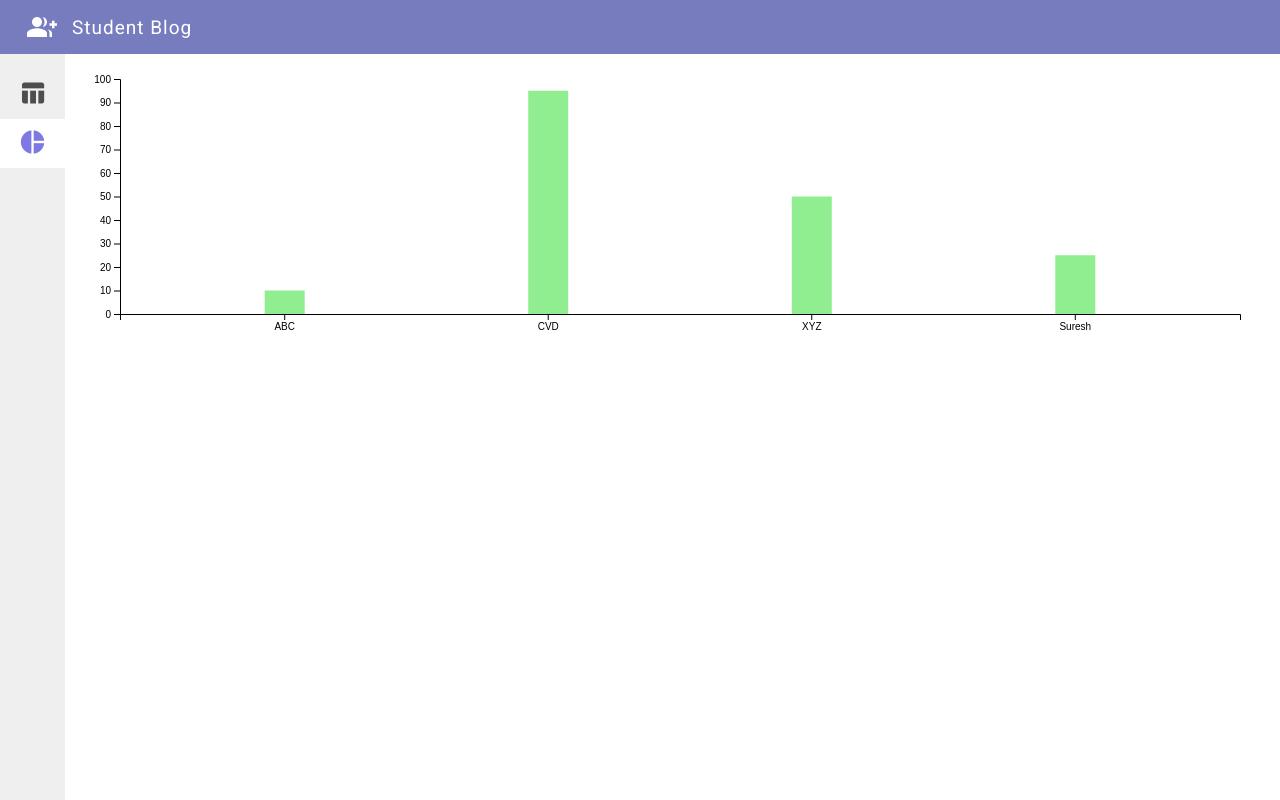
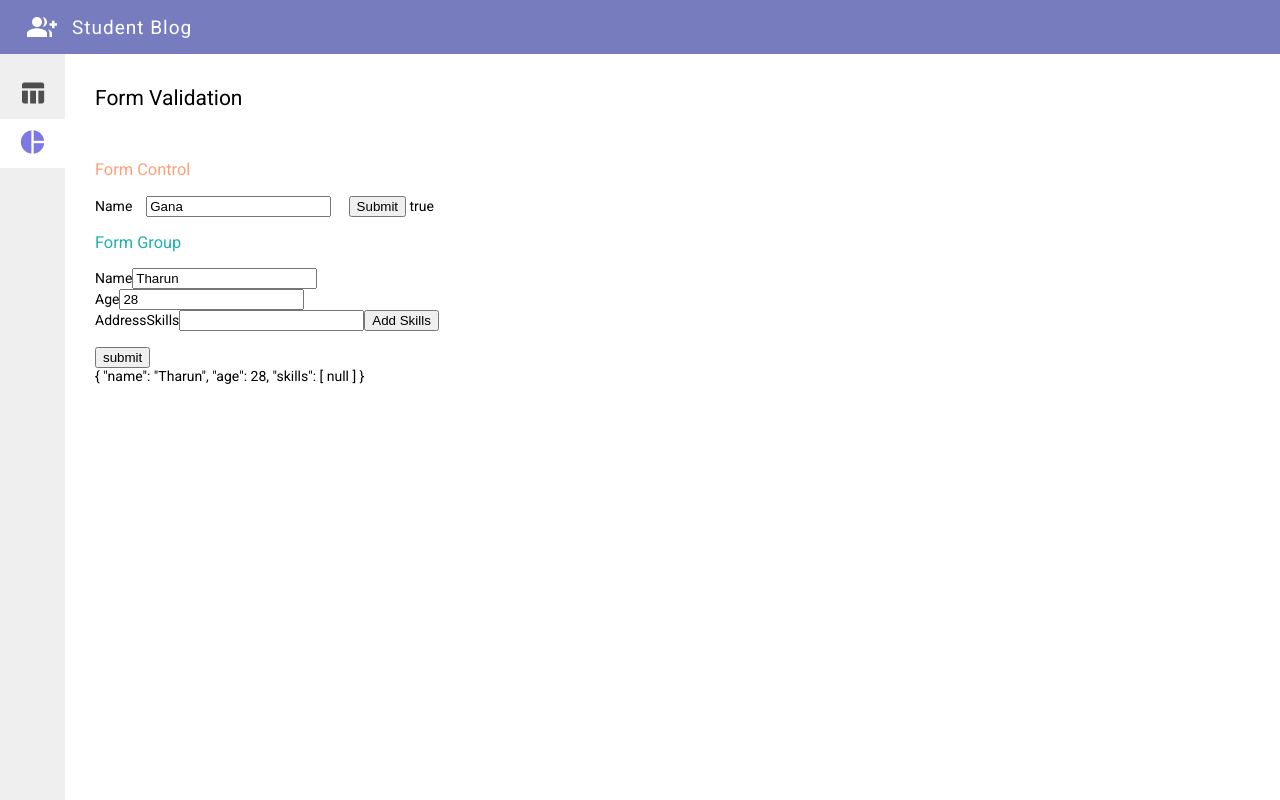
Before and after one commit to PGana/HCLGridView, an Angular app: page /chart in a window 1280 px wide. Built offline with nearby package versions, Linux system fonts and the light colour scheme.

Commit message:
D3 js implementation

```diff
--- a/src/app/modules/chart/chart.component.html
+++ b/src/app/modules/chart/chart.component.html
@@ -10,4 +10,6 @@
 </div>
 </div>
 
-<app-bar-chart></app-bar-chart>
+<!-- <app-bar-chart></app-bar-chart> -->
+<!-- <app-demo></app-demo> -->
+<app-forms></app-forms>
--- /dev/null
+++ b/src/app/modules/ruff/demo.component.html
@@ -0,0 +1,8 @@
+
+<h1>{{message}}</h1>
+
+<!-- <h2 style="color:lightsalmon">{{resPromise}} </h2> -->
+
+<ul>
+    <li *ngFor="let v of resPromise"> {{v}}</li>
+</ul>
--- /dev/null
+++ b/src/app/modules/ruff/demo.component.ts
@@ -0,0 +1,87 @@
+import { Component, OnInit } from '@angular/core';
+import { Observable, Subject, BehaviorSubject } from 'rxjs';
+
+@Component({
+    selector: 'app-demo',
+    templateUrl: 'demo.component.html',
+    styleUrls: ['demo.component.scss']
+})
+export class DemoComponent implements OnInit {
+    message = 'Hello there';
+    resPromise = [];
+
+    ngOnInit() {
+        let i = 0;
+        const observerObj = new Observable((observer) => {
+            observer.next('Hello there');
+            observer.next('I am fine how are you');
+            observer.next('Thanks, Iam good');
+            setInterval(() => {
+                observer.next(`Hello ${i++}`);
+            }, 2000);
+            /// Comunication get end when you call the complete method
+            // observer.complete();
+            // observer.next('Not bad');
+
+            /// You can also use error
+            // observer.error('You are not man');
+        });
+
+        /// create refrece varibale so that we can it gives us option  to terminate subscription
+        const obj = observerObj.subscribe(
+            (res: any) => this.resPromise.push(res),
+            err => console.log(err),
+            () => this.resPromise.push('Completed')
+        );
+
+        /**
+         * What if you have mutiple subscription on same observable.
+         * Deffinityly we have duplciate values, how do we unsubscribe at once ?
+         * all we have to do is  consider second as child observer
+         * like belo
+         */
+        const obj2 = observerObj.subscribe(res => this.resPromise.push(res));
+
+        /// Append obj2 as child observer
+        obj.add(obj2);
+
+
+        setTimeout(() => {
+            obj.unsubscribe();
+        }, 10000);
+
+        this.onSubjectObs();
+        this.onbehaviourSubject();
+    }
+
+    /**
+     * Subject is different from observable,
+     * because observer will emit the value (observer.next([value])) outside of the observable function.
+     * Observer emitted values only subscibe after subsciption initialized.
+     * That means, observer.next has to use ofter subscribe the observer.
+     *
+     */
+    onSubjectObs() {
+        const obs = new Subject();
+        /// This line will not get emit because it's before subscribe
+        obs.next('Hello');
+        const sub = obs.subscribe(
+            data => {
+                // console.log('Subject 1: ' + data)
+            }
+        );
+        obs.next('Hello there Here I am ');
+    }
+
+    /**
+     * Behavior Subject is one type of subject, which has its own features such as
+     * 1. Default emit value(where is no observer to emit the value) call when we create instace of bheaviorsubject
+     * 2. it call emit value even in before or after subscribe the observable.
+     */
+    onbehaviourSubject() {
+        const behavior = new BehaviorSubject('first call');
+        behavior.next('Second Call');
+        const sub = behavior.subscribe(data => console.log('Behavior Sub: ' + data));
+        behavior.next('3rd Call');
+    }
+}
--- /dev/null
+++ b/src/app/modules/ruff/forms/forms.component.html
@@ -0,0 +1,29 @@
+<h2>Form Validation</h2><br>
+
+<h3 style="color: lightsalmon;">Form Control </h3>
+<form (submit)="onFormControlSubmit(fControlName)">
+    <label for="name">Name</label>&nbsp;&nbsp;&nbsp;
+    <input type="text" [formControl]="fControlName" id="name"> &nbsp;&nbsp;&nbsp;
+    <button type="submit">Submit</button>
+    {{fControlName.hasError('email')}}
+</form>
+
+
+<h3 style="color:lightseagreen">Form Group</h3>
+<form (submit)="onFormGroupSubmit(fg)" [formGroup]="fg">
+   <label>Name</label> <input type="text" name="name" id="name" formControlName="name"> <br>
+   <label>Age</label> <input type="number" name="age" id="age" formControlName="age"><br>
+    <label>Address</label>
+
+   <label>Skills</label>
+   <ng-container formArrayName="skills">
+        <div *ngFor="let contol of skills.controls;let i=index" style="display: inline;">
+            <input type="text" [formControlName]="i">
+        </div>
+        <button type="button" (click)="onAddSkill()">Add Skills</button>
+    </ng-container> <br><br>
+
+    <button type="submit">submit</button>
+</form>
+
+{{fg.value|json}}
--- /dev/null
+++ b/src/app/modules/ruff/forms/forms.component.ts
@@ -0,0 +1,81 @@
+import { Component, OnInit } from '@angular/core';
+import { FormGroup, FormBuilder, FormControl, Validators, FormArray } from '@angular/forms';
+
+@Component({
+  selector: 'app-forms',
+  templateUrl: './forms.component.html',
+  styleUrls: ['./forms.component.scss']
+})
+export class FormsComponent implements OnInit {
+
+  fg: FormGroup;
+  fControlName: FormControl;
+  skills: any;
+  constructor(public fb: FormBuilder) { }
+
+  ngOnInit(): void {
+    this.formControlInit();
+    this.formGroupInit();
+  }
+
+
+
+  /** ---------------------------------------------
+   * Form Control : Example
+   * @param val Form Control value
+   */
+
+  /// FC init
+  formControlInit() {
+    this.fControlName = new FormControl('Gana', [Validators.required, Validators.email]);
+    this.fg = this.fb.group({});
+  }
+  /// On Submi
+  onFormControlSubmit(val: FormControl) {
+    if (val && val.valid) {
+      console.log('Form Control Value: ', val.value);
+    } else {
+      console.log('Form Not valid');
+    }
+    /// ...End FC
+  }
+
+
+  /** ----------------------------------------
+   *  Form Group : Example
+   * @param val Form Control value
+   */
+
+  /// FG Init
+  formGroupInit() {
+    this.fg = new FormGroup(
+      {
+        name: new FormControl('Tharun', [Validators.required]),
+        age: new FormControl(28, [Validators.required]),
+        skills: new FormArray(
+          [
+            new FormControl()
+
+          ]
+        )
+
+      });
+    this.skills = this.fg.get('skills') as FormArray;
+  }
+
+  /// Add New formArray
+  onAddSkill() {
+    this.skills.push(new FormControl());
+  }
+
+  /// FG Submit
+  onFormGroupSubmit(val: FormGroup) {
+    if (val) {
+      console.log('Form Group Val: ', JSON.stringify(val.value));
+    } else {
+      console.log('Form group Invalid');
+    }
+  }
+
+
+}
```
Also changed, not shown: src/app/app.module.ts (+8 -2 lines), src/app/core/pipes/demo.pipe.ts (added, +14 -0 lines), src/app/modules/ruff/demo.component.scss (added), src/app/modules/ruff/forms/forms.component.scss (added), 1 other file (tests, documents, lock files or other folders).
